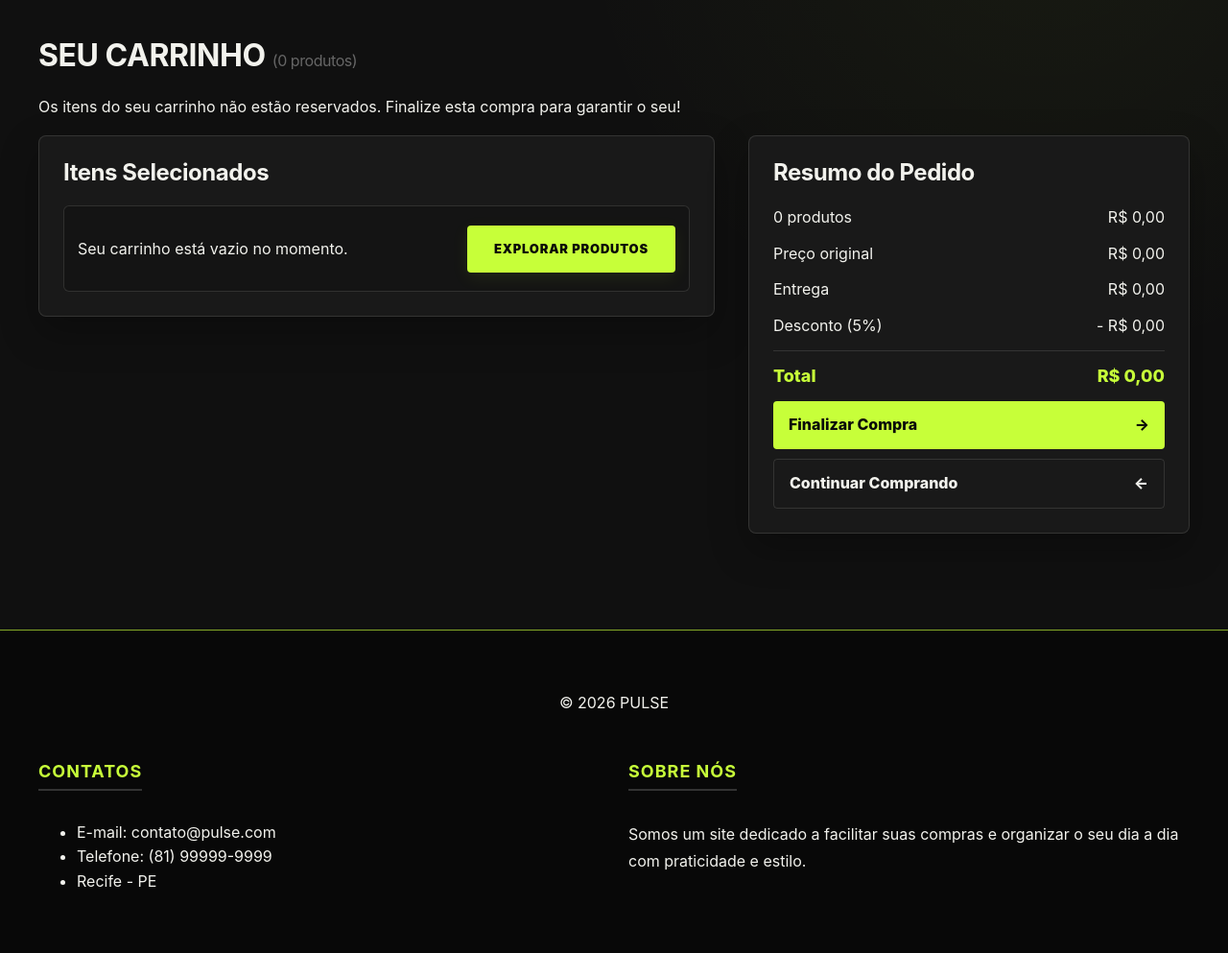
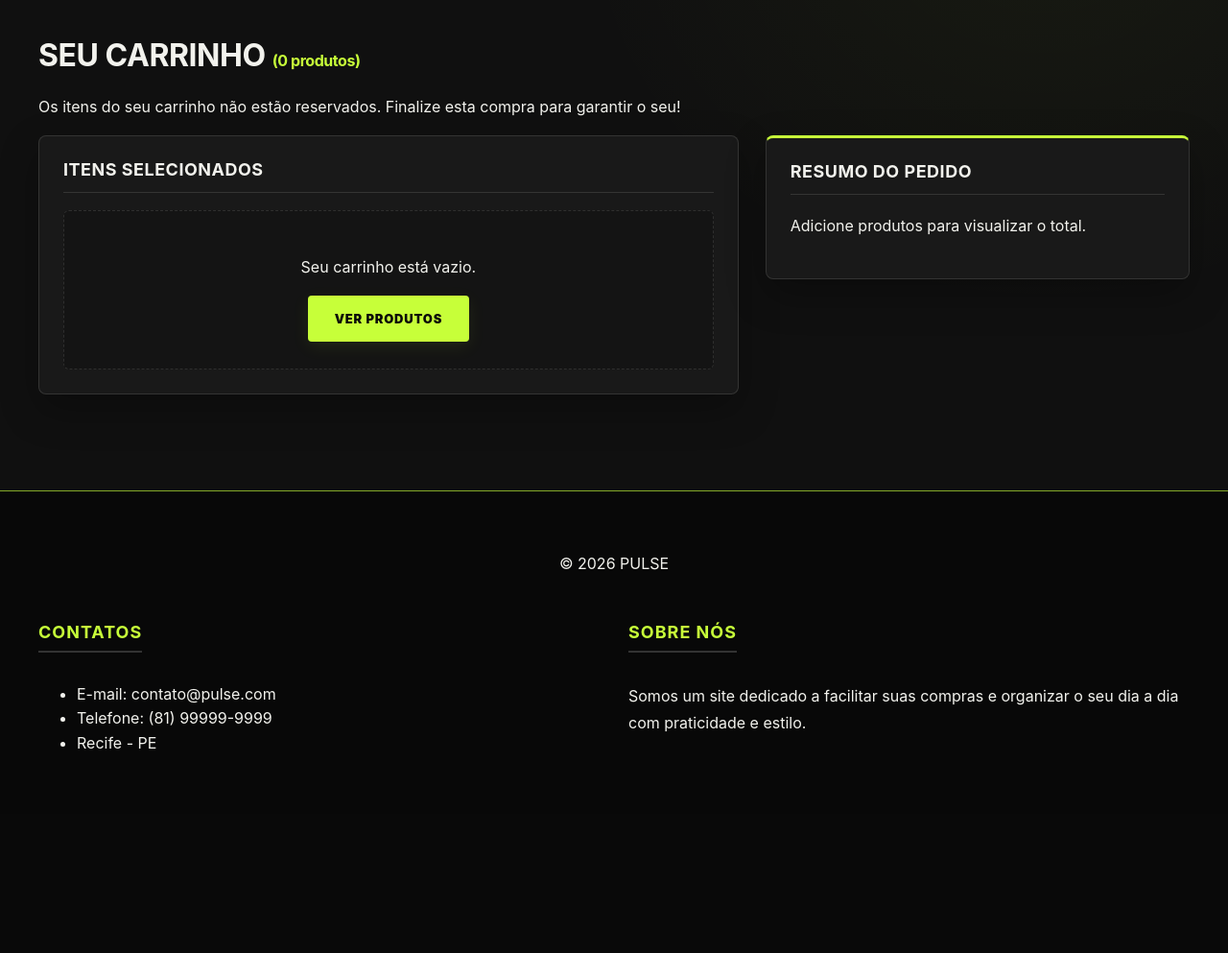
Before and after one commit to Rhuiiwo/Loja_online_TenisExpress, a PHP site: page /carrinho.php in a window 1280 px wide. Shown: the part 104-1097 px from the top of the page at 96% size. After the commit the page ends 884 px from the top, so only its background shows below. Run offline with PHP 8.4, Linux system fonts and the light colour scheme.

Commit message:
Correção no Carrinho

```diff
--- a/carrinho.php
+++ b/carrinho.php
@@ -7,6 +7,7 @@
     <title>Carrinho - Pulse</title>
     <link rel="stylesheet" href="css/style.css">
     <script src="js/site.js" defer></script>
+    <script src="js/carrinho.js" defer></script>
 </head>
 
 <body>
@@ -38,7 +39,7 @@
 
     <div class="carrinho-container-geral">
         <div class="titulo-secao">
-            <h1>SEU CARRINHO <span id="contador-titulo-carrinho" style="font-size: 16px; font-weight: normal; color: #666;">(0 produtos)</span></h1>
+            <h1>SEU CARRINHO <span id="contador-titulo-carrinho" style="font-size: 16px; font-weight: 700; color: var(--pulse-lima);">(0 produtos)</span></h1>
             <p>Os itens do seu carrinho não estão reservados. Finalize esta compra para garantir o seu!</p>
         </div>
 
--- a/css/style.css
+++ b/css/style.css
@@ -484,7 +484,7 @@ select:disabled {
     align-items: center;
     justify-content: space-between;
     gap: 16px;
-    max-width: 1200px;
+    max-width: 1240px;
     margin: 0 auto 24px;
     padding: 14px 20px;
     border-radius: var(--pulse-raio);
@@ -499,22 +499,32 @@ select:disabled {
     border-color: var(--pulse-lima);
 }
 
-.sobre-grid,
 .carrinho-layout-destaque {
-    display: flex;
-    gap: 35px;
-    align-items: flex-start;
-    flex-wrap: wrap;
+    display: grid;
+    grid-template-columns: minmax(0, 1.65fr) minmax(300px, 1fr);
+    gap: 28px;
+    align-items: start;
 }
 
 .produtos-selecionados {
-    flex: 1.6;
-    min-width: 280px;
+    min-width: 0;
 }
 
 .resumo-pedido {
-    flex: 1;
-    min-width: 260px;
+    min-width: 0;
+    position: sticky;
+    top: 96px;
+    border-top: 3px solid var(--pulse-lima);
+}
+
+.produtos-selecionados h2,
+.resumo-pedido h2 {
+    font-size: 18px;
+    text-transform: uppercase;
+    letter-spacing: 0.5px;
+    margin-bottom: 18px;
+    padding-bottom: 12px;
+    border-bottom: 1px solid var(--pulse-borda);
 }
 
 .lista-itens-carrinho {
@@ -523,89 +533,230 @@ select:disabled {
     margin: 0;
     display: flex;
     flex-direction: column;
-    gap: 14px;
+    gap: 12px;
+}
+
+.carrinho-vazio {
+    text-align: center;
+    padding: 28px 16px;
+    border-radius: 6px;
+    background: #141414;
+    border: 1px dashed var(--pulse-borda);
 }
 
 .item-produto-destaque {
     display: flex;
     align-items: center;
     justify-content: space-between;
-    flex-wrap: wrap;
     gap: 16px;
-    padding: 14px;
+    padding: 12px 14px;
     border-radius: 6px;
     background: #141414;
     border: 1px solid var(--pulse-borda);
+    transition: border-color .2s ease, transform .2s ease;
 }
 
-.item-imagem-pequena {
-    width: 68px;
-    height: 68px;
+.item-produto-destaque:hover {
+    border-color: rgba(199, 255, 57, .45);
+}
+
+.item-imagem-pequena,
+.item-produto-destaque img {
+    width: 72px !important;
+    height: 72px !important;
+    min-width: 72px;
+    max-width: 72px;
+    max-height: 72px;
+    flex-shrink: 0;
     object-fit: contain;
-    background: #202020;
-    border-radius: 4px;
+    background:
+        radial-gradient(circle at 50% 50%, rgba(199, 255, 57, .08), transparent 70%),
+        #1e1e1e;
+    border: 1px solid rgba(199, 255, 57, .28);
+    border-radius: 6px;
     padding: 6px;
 }
 
 .item-info-detalhe {
     flex: 1;
-    min-width: 160px;
+    min-width: 140px;
+}
+
+.item-categoria-pequena {
+    margin: 0 0 2px;
+    font-size: 11px;
+    font-weight: 700;
+    text-transform: uppercase;
+    letter-spacing: .8px;
+    color: var(--pulse-lima);
+}
+
+.item-titulo-pequeno {
+    margin: 0 0 4px;
+    font-size: 15px;
+    font-weight: 800;
+    color: var(--pulse-branco);
+}
+
+.item-unitario {
+    color: var(--pulse-cinza);
+    font-size: 12px;
 }
 
 .item-controles-qtd {
     display: flex;
     align-items: center;
-    gap: 8px;
+    gap: 6px;
+    flex-shrink: 0;
+}
+
+.item-qtd-valor {
+    min-width: 24px;
+    text-align: center;
+    font-weight: 800;
+    font-size: 14px;
+    color: var(--pulse-branco);
 }
 
 .btn-qtd,
 .btn-remover-item {
-    background: #222;
+    min-width: 32px;
+    height: 32px;
+    padding: 0 8px;
+    display: inline-flex;
+    align-items: center;
+    justify-content: center;
+    background: #202020;
     color: var(--pulse-branco);
     border: 1px solid var(--pulse-borda);
     border-radius: 4px;
-    padding: 4px 10px;
+    font-weight: 800;
     cursor: pointer;
+    transition: background-color .15s ease, color .15s ease, border-color .15s ease;
 }
 
-.btn-qtd:hover,
+.btn-qtd:hover {
+    background: var(--pulse-lima);
+    border-color: var(--pulse-lima);
+    color: var(--pulse-preto);
+}
+
 .btn-remover-item:hover {
-    border-color: var(--pulse-lima);
+    background: rgba(211, 47, 47, .18);
+    border-color: #ef5350;
+    color: #ff8a80;
+}
+
+.item-preco-pequeno {
+    min-width: 96px;
+    text-align: right;
+    font-size: 15px;
+    font-weight: 900;
     color: var(--pulse-lima);
+    flex-shrink: 0;
 }
 
 .resumo-linha,
 .resumo-total {
     display: flex;
     justify-content: space-between;
+    align-items: center;
+    gap: 12px;
     margin-bottom: 12px;
+    font-size: 14px;
+}
+
+.resumo-linha.desconto span:last-child {
+    color: var(--pulse-lima);
+    font-weight: 700;
 }
 
 .resumo-total {
     border-top: 1px solid var(--pulse-borda);
-    padding-top: 12px;
-    font-weight: 800;
-    font-size: 18px;
+    padding-top: 14px;
+    margin-top: 6px;
+    margin-bottom: 18px;
+    font-weight: 900;
+    font-size: 19px;
     color: var(--pulse-lima);
 }
 
 .btn-finalizar {
     display: flex;
-    justify-content: space-between;
+    justify-content: center;
     align-items: center;
+    width: 100%;
+    min-height: 44px;
+    padding: 12px 16px;
+    margin-top: 10px;
+    border: none;
+    border-radius: 4px;
+    background: var(--pulse-lima);
+    color: var(--pulse-preto) !important;
+    font-weight: 900;
+    font-size: 13px;
+    text-transform: uppercase;
+    letter-spacing: .7px;
+    text-decoration: none;
+    cursor: pointer;
+    box-shadow: 0 5px 18px rgba(199, 255, 57, .12);
+    transition: background-color .2s ease, transform .2s ease, box-shadow .2s ease;
+}
+
+.btn-finalizar:hover {
+    background: var(--pulse-lima-hover);
+    transform: translateY(-2px);
+    box-shadow: 0 6px 18px rgba(199, 255, 57, .2);
+}
+
+.btn-continuar {
+    display: flex;
+    justify-content: center;
+    align-items: center;
+    width: 100%;
+    min-height: 44px;
     padding: 12px 16px;
     margin-top: 10px;
     border-radius: 4px;
-    background: var(--pulse-lima);
-    color: var(--pulse-preto) !important;
-    font-weight: 800;
-    text-decoration: none;
-}
-
-.btn-continuar {
     background: transparent;
     color: var(--pulse-branco) !important;
     border: 1px solid var(--pulse-borda);
+    font-weight: 700;
+    font-size: 13px;
+    text-transform: uppercase;
+    letter-spacing: .7px;
+    text-decoration: none;
+    transition: background-color .2s ease, transform .2s ease, border-color .2s ease, color .2s ease;
+}
+
+.btn-continuar:hover {
+    background: rgba(255, 255, 255, .05);
+    border-color: var(--pulse-lima);
+    color: var(--pulse-lima) !important;
+    box-shadow: none;
+}
+
+@media (max-width: 900px) {
+    .carrinho-layout-destaque {
+        grid-template-columns: 1fr;
+    }
+
+    .resumo-pedido {
+        position: static;
+    }
+}
+
+@media (max-width: 560px) {
+    .item-produto-destaque {
+        flex-wrap: wrap;
+    }
+
+    .item-preco-pequeno {
+        width: 100%;
+        text-align: left;
+        padding-top: 8px;
+        border-top: 1px solid rgba(255, 255, 255, .06);
+    }
 }
 
 /* --- SOBRE A MARCA --- */
--- a/produtos.php
+++ b/produtos.php
@@ -7,6 +7,7 @@
     <title>Produtos - Pulse</title>
     <link rel="stylesheet" href="css/style.css">
     <script src="js/site.js" defer></script>
+    <script src="js/carrinho.js" defer></script>
 </head>
 
 <body>
```
Also changed, not shown: js/carrinho.js (added, +265 -0 lines).
